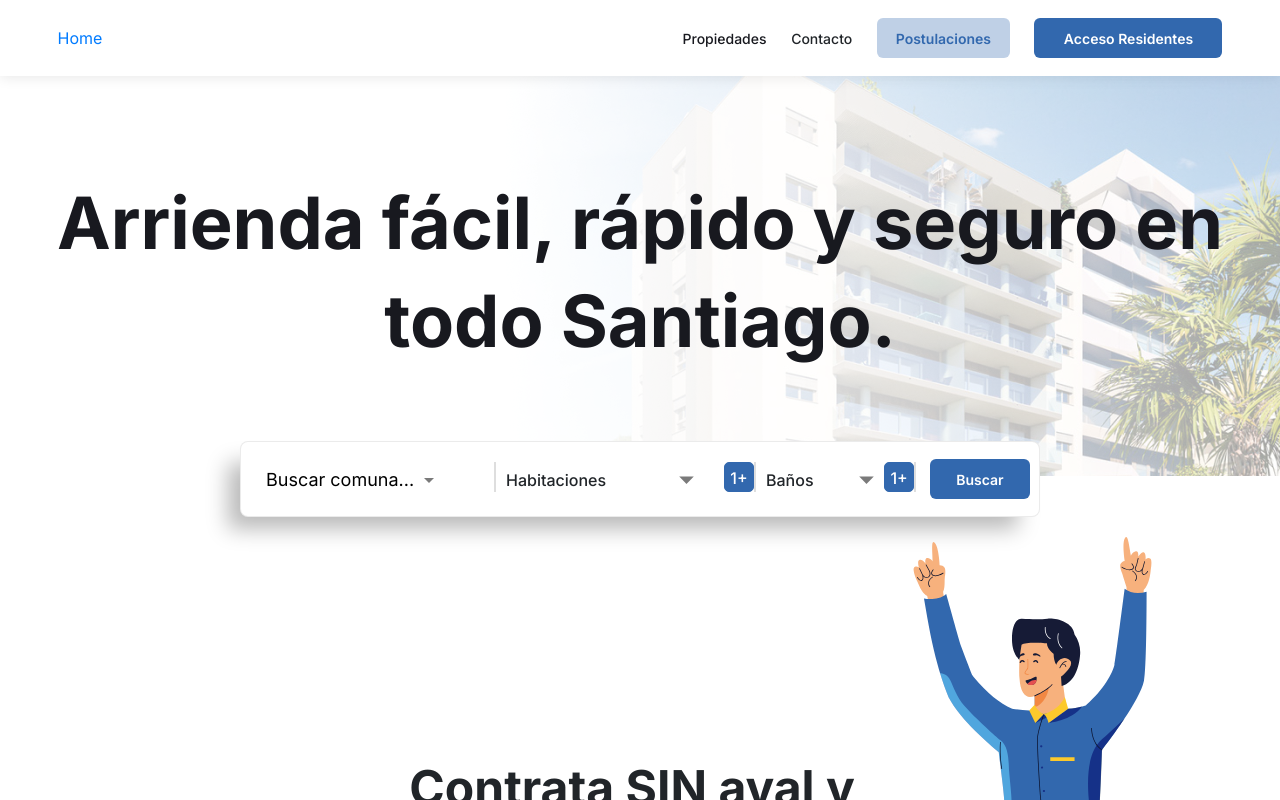
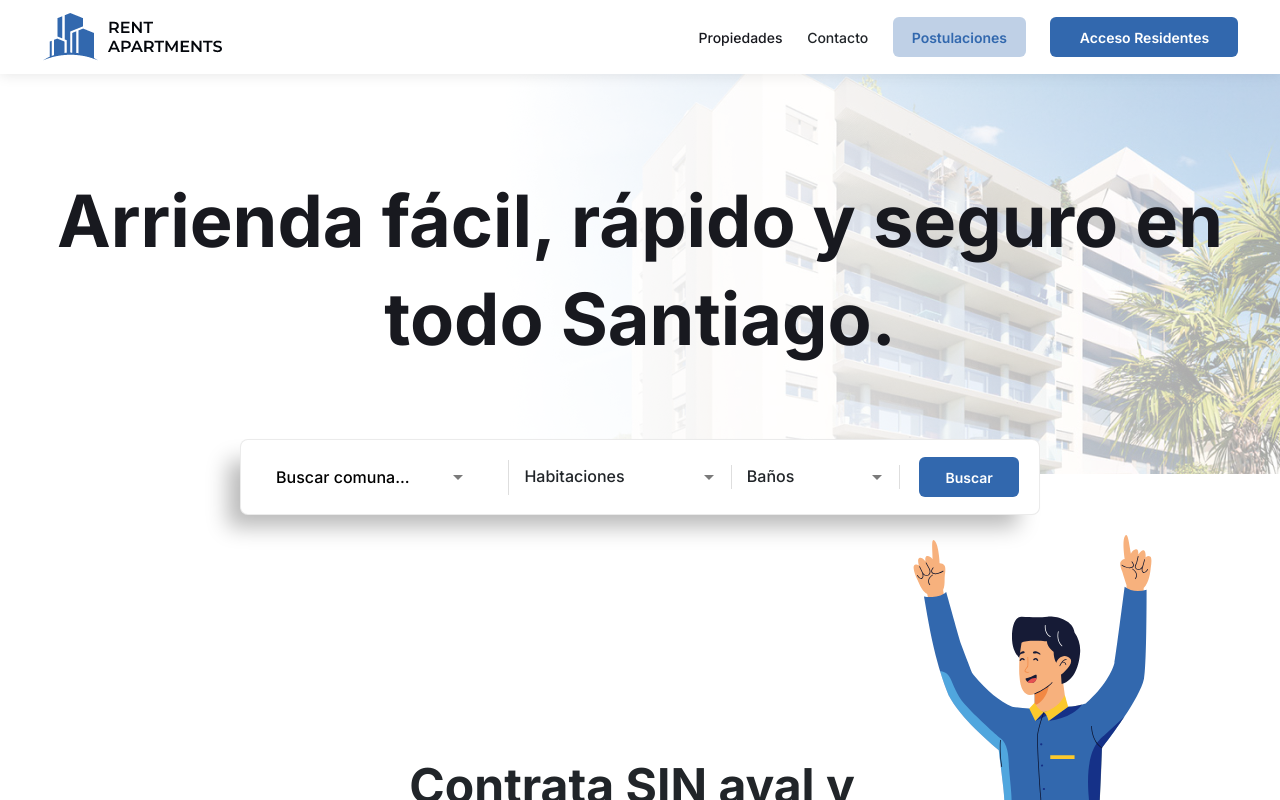
Before and after one commit to alexisByron/web_app, a React (Create React App) app: page /Home in a window 1280 px wide. Shown: the top 800 px of the page. Built offline with nearby package versions, Linux system fonts and the light colour scheme.

Commit message:
fix css and added logo

```diff
--- a/src/componets/Footer/Footer.tsx
+++ b/src/componets/Footer/Footer.tsx
@@ -4,9 +4,7 @@ import { styles } from "./styles";
 function Footer() {
   return (
     <div style={styles.footer}>
-      <div className="row">
-        <p className="col-12">Company Name © 2021</p>
-      </div>
+      <p className="my-0">Rent Apartments © 2021</p>
     </div>
   );
 }
--- a/src/componets/Footer/styles.tsx
+++ b/src/componets/Footer/styles.tsx
@@ -7,6 +7,9 @@ const footer: CSS.Properties = {
   textAlign: "center",
   position: "relative",
   height: "50px",
+  display: "flex",
+  alignItems: "center",
+  justifyContent: "center"
 };
 
 const footerContainer: CSS.Properties = {};
--- a/src/componets/NavBar/NavBar.tsx
+++ b/src/componets/NavBar/NavBar.tsx
@@ -8,6 +8,7 @@ import {EThemeNames} from '../CustomButton/enums/ECustomButton'
 import { Link } from "react-router-dom";
 import { Link as LinkScroll } from "react-scroll";
 import { CustomModal } from "../Modal/CustomModal";
+import logo from "../../assests/img/logo.png"
 
 function NavBar() {
   const [modalIsOpen, setIsOpen] = useState(false);
@@ -20,15 +21,21 @@ function NavBar() {
 
   const onSubmit = (data: any) => console.log(data);
 
+  const [navIsOpen, setNavIsOpen] = useState(false);
+
   return (
     <div className="full-container" style={styles.navContainer}>
       <div className="container-c navbar">
         <div>
-          <Link to="/Home">Home</Link>
+          <Link to="/Home">
+            <img src={logo} alt="Rent Apartments" />
+          </Link>
         </div>
         <div>
-          <Icon icon={menuIcon} className="btn-nav-xs" style={{fontSize: '24px'}} />
-          <ul className="d-flex align-items-center justify-content-between">
+          <div onClick={()=>{setNavIsOpen(!navIsOpen)}}>
+            <Icon icon={menuIcon} className="btn-nav-xs" style={{fontSize: '24px'}} />
+          </div>
+          <ul className={`align-items-center justify-content-between ${navIsOpen? 'open-nav':'close-nav'}`}>
             <li>
               <Link
                 to="/ListAparment/all/1+/1+"
--- a/src/componets/customSearch/CustomSearch.tsx
+++ b/src/componets/customSearch/CustomSearch.tsx
@@ -37,7 +37,7 @@ function CustomSearch() {
         <div className="justify-center custom-search" style={styles.customContainer}>
             <div className="comunas-col" style={styles.customsColum}>
                 <InlineIcon icon={location} style={styles.icon}/>
-                <select name="comunas" id="comunas" className="select-search" style={{background: 'url("'+arrowSelect+'") no-repeat 98%', width:'80%'}} onChange={(e)=>setComunaBuscada(e.target.value)} value={comunaBuscada}>
+                <select name="comunas" id="comunas" className="select-search" style={{background: 'url("'+arrowSelect+'") no-repeat 98%', width:'90%', fontSize: '1rem', fontWeight: 500}} onChange={(e)=>setComunaBuscada(e.target.value)} value={comunaBuscada}>
                     <option value="">Buscar comuna...</option>
                     <option value="Las Condes">Las Condes</option>
                     <option value="Providencia">Providencia</option>
@@ -48,22 +48,17 @@ function CustomSearch() {
             <div className="rooms-col" style={styles.customsColum}>
                 <div style={styles.customRow}>
                     <div className="left-item" onClick={()=>setShowCollapseRooms(!showCollapseRooms)} style={styles.customCollapsableActivator}>
-                        <h6 style={{alignSelf:'center'}}>
+                        <h6 style={{alignSelf:'center', marginBottom: '0px'}}>
                             <span className="icon-left">
                                 <InlineIcon icon={bed} style={styles.icon}/>
                             </span>
                             <span>
                                 Habitaciones
+                                {cantRooms !== '1+' && `: ${cantRooms}`}
                             </span>
                         </h6>
-                        <img src={arrowSelect} alt=">" style={{height:'35px'}}/>
+                        <img src={arrowSelect} alt=">" style={{height:'24px'}}/>
                     </div>
-                    {cantRooms?
-                     <p style={styles.itemQuantityActive}>
-                     {cantRooms}
-                     </p>
-                     :<></>
-                    }
                 </div>
                 <Collapse isOpened={showCollapseRooms}>
                     <div className="quantity" style={styles.ContainerNumbers}>
@@ -93,20 +88,16 @@ function CustomSearch() {
             <div className="bathrooms-col" style={styles.bathroomColum}>
                 <div style={styles.customRow}>
                     <div className="left-item" onClick={()=>setShowCollapseBathrooms(!showCollapseBathrooms)} style={styles.customCollapsableActivator}>
-                        <h6  style={{alignSelf:'center'}}>
+                        <h6  style={{alignSelf:'center', marginBottom: '0px'}}>
                             <span className="icon-left">
                                 <InlineIcon icon={toilet} style={styles.icon}/>
                             </span>
-                            <span>Baños</span>
+                            <span>Baños
+                              {cantBathRooms !== '1+' && `: ${cantBathRooms}`}
+                            </span>
                         </h6>
-                        <img src={arrowSelect} alt=">" style={{height:'35px'}}/>
+                        <img src={arrowSelect} alt=">" style={{height:'24px'}}/>
                     </div>
-                    {cantBathRooms?
-                     <p style={styles.itemQuantityActive}>
-                     {cantBathRooms}
-                     </p>
-                     :<></>
-                    }
                 </div>
                 <Collapse isOpened={showCollapseBathrooms}>
                     <div className="quantity" style={styles.ContainerNumbers}>
--- a/src/componets/customSearch/styles.tsx
+++ b/src/componets/customSearch/styles.tsx
@@ -3,34 +3,28 @@ import { Colors } from "../../Theme";
 
 const customContainer: CSS.Properties = {
   display: "grid",
-  gridTemplateColumns: "repeat(4, 1fr)",
-  gridColumnGap: "0px",
+  gridColumnGap: "15px",
   backgroundColor: "white",
   boxShadow: "-17px 17px 21px -5px #BABABA",
   borderRadius: "8px",
   height: "76px",
   border: "1px solid rgba(41, 41, 42, 0.09)",
   maxWidth: "800px",
+  width: "95%",
+  alignItems: "center",
+  paddingRight: "15px",
+  paddingLeft: "15px"
 };
 
 const customsColum: CSS.Properties = {
-  width: "250px",
-  borderRight: "2px solid rgba(0, 0, 0, 0.13)",
-  marginBottom: "10px",
-  marginTop: "20px",
-  marginLeft: "5px",
-  marginRight: "5px",
-  height: "30px",
+  borderRight: "1px solid rgba(0, 0, 0, 0.13)",
+  paddingRight: '10px'
 };
 
 const bathroomColum: CSS.Properties = {
-  width: "150px",
-  borderRight: "2px solid rgba(0, 0, 0, 0.13)",
-  marginBottom: "10px",
-  marginTop: "20px",
-  marginLeft: "5px",
-  marginRight: "5px",
-  height: "30px",
+  width: "100%",
+  borderRight: "1px solid rgba(0, 0, 0, 0.13)",
+  paddingRight: '10px'
 };
 
 const searchButtonColum: CSS.Properties = {
@@ -54,7 +48,7 @@ const customRow: CSS.Properties = {
 };
 
 const customCollapsableActivator: CSS.Properties = {
-  width: "80%",
+  width: "100%",
   display: "flex",
   justifyContent: "inherit",
 };
--- a/src/index.css
+++ b/src/index.css
@@ -23,7 +23,9 @@ h3,
 h4,
 h5,
 h6,
-Link {
+Link,
+label,
+select {
   font-family: Inter !important;
 }
 
@@ -49,6 +51,10 @@ li {
   max-width: 1280px;
   margin-left: auto;
   margin-right: auto;
+}
+
+.custom-search{
+  grid-template-columns: 33% 27% 20% 14%;
 }
 
 .pagination {
@@ -112,7 +118,7 @@ li {
   z-index: 0;
   position: absolute;
   background-color: white;
-  margin-top: -10px;
+  margin-top: -5px;
 }
 
 .ReactModal__Overlay {
@@ -122,10 +128,12 @@ li {
 .navbar{
   display: flex;
   align-content: space-between;
+  padding: 0!important;
 }
 
 .navbar ul{
   width: 580px;
+  display: flex;
 }
 
 .btn-nav-xs{
@@ -141,7 +149,7 @@ li {
 }
 
 .open-nav{
-  right: -5%!important;
+  display: flex!important;
 }
 
 @media only screen and (max-width: 1050px){
@@ -229,7 +237,7 @@ li {
 
   .custom-search .rooms-col .left-item,
   .custom-search .bathrooms-col .left-item{
-    width: 90%!important;
+    width: 98%!important;
   }
 
   .custom-search .rooms-col .left-item .icon-left,
@@ -255,22 +263,16 @@ li {
   }
 }
 
-@media only screen and (max-width: 780px) {
-  .grid-details{
-    grid-template-columns: 100%!important;
-  }
-  .grid-details .left-col{
-    margin-bottom: 30px!important;
-  }
+@media only screen and (max-width: 830px){
   .btn-nav-xs{
     display: block;
   }
 
   .navbar ul{
-    display: flex!important;
     width: 80%;
+    display: none;
     position: absolute;
-    right: -100%;
+    right: -4.5%;
     top: 50px;
     flex-direction: column;
     z-index: 10;
@@ -287,6 +289,15 @@ li {
   .btn-navbar{
     width: 100%!important;
     padding: 5px!important;
+  }
+}
+
+@media only screen and (max-width: 780px) {
+  .grid-details{
+    grid-template-columns: 100%!important;
+  }
+  .grid-details .left-col{
+    margin-bottom: 30px!important;
   }
 
   .steeps{
@@ -375,7 +386,6 @@ li {
   }
 
   .navbar ul{
-    display: flex!important;
     width: 95%!important;
   }
 }
```
Also changed, not shown: src/assests/img/logo.png.
